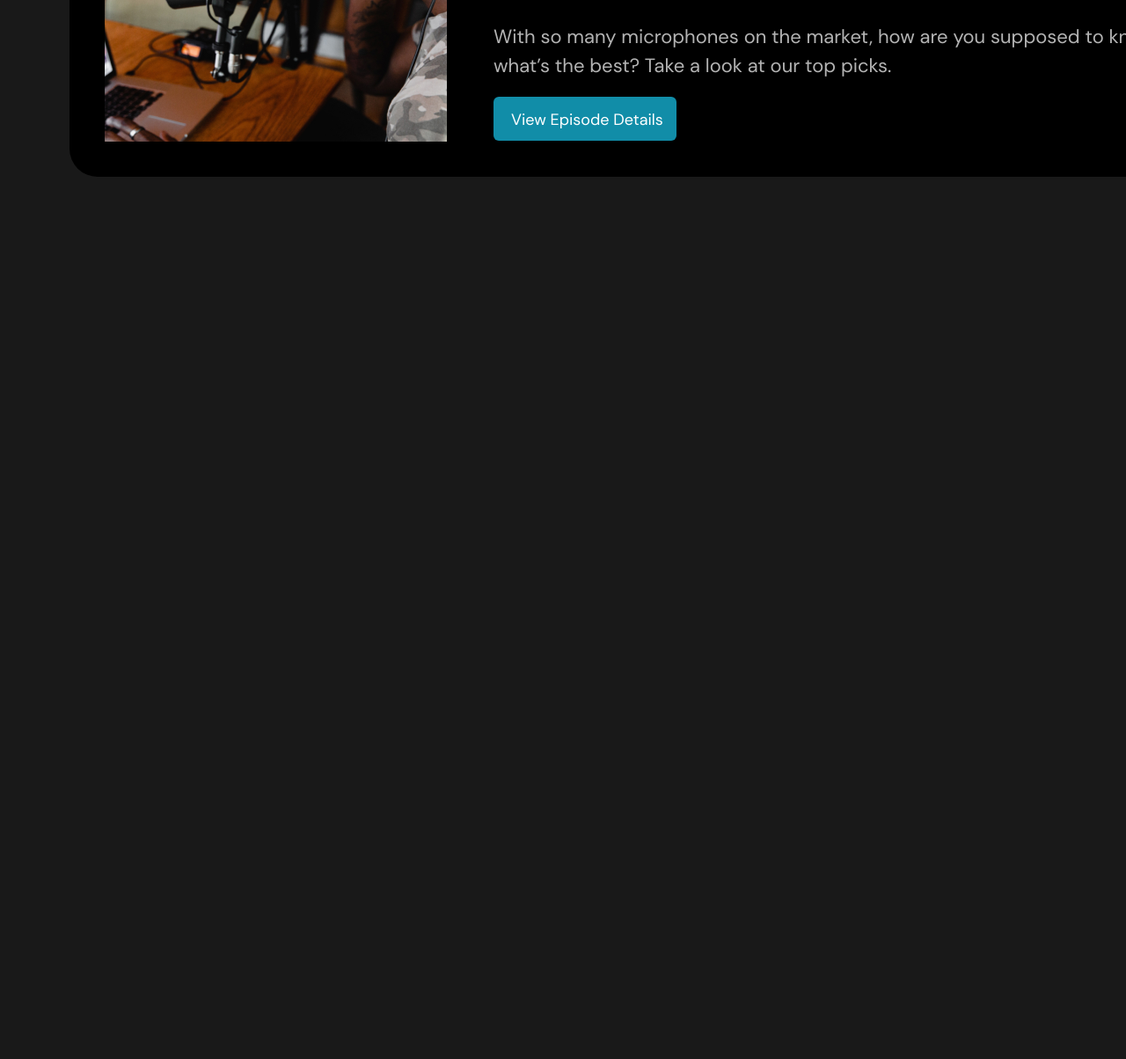
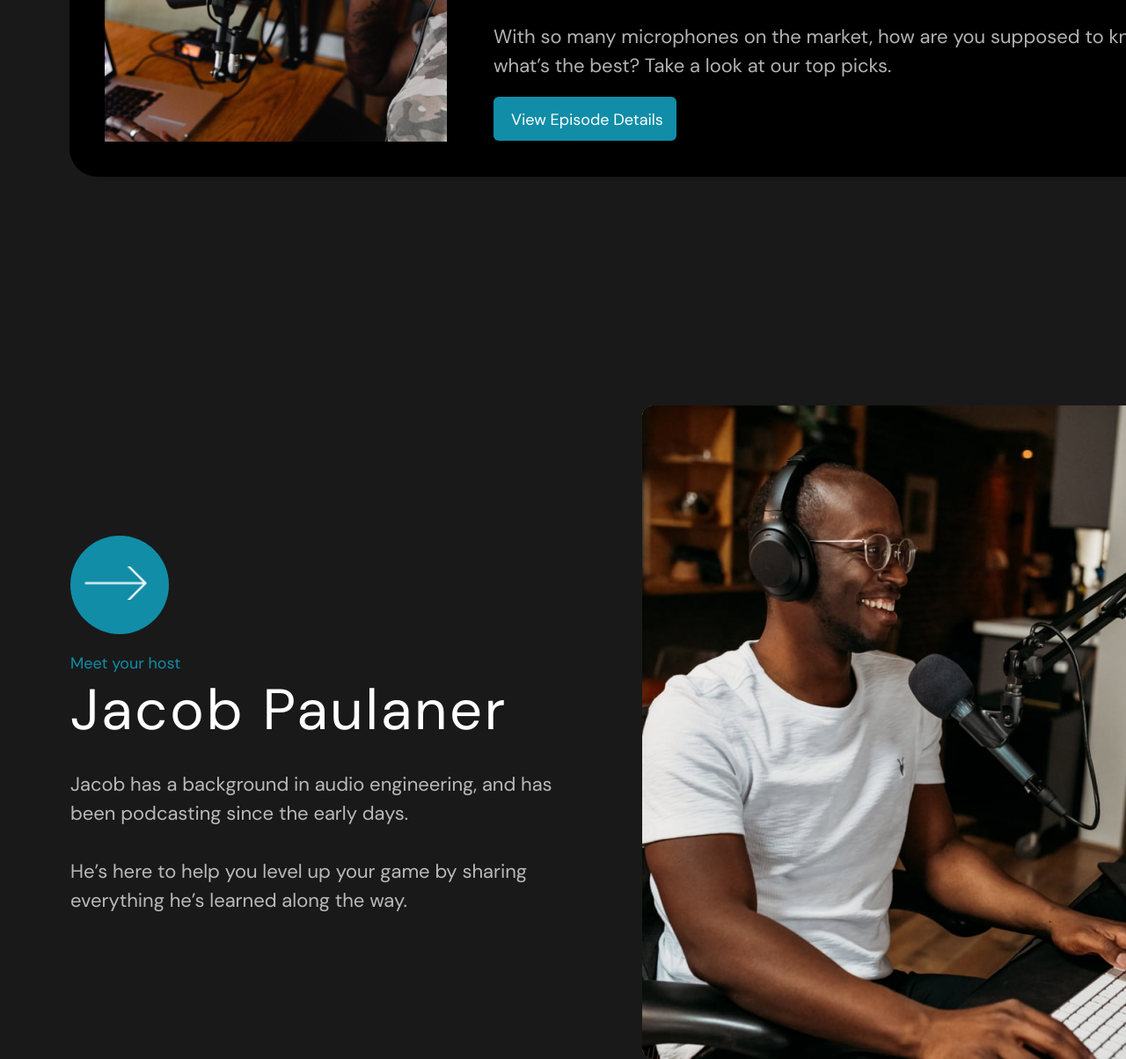
Before and after one commit to sherzodxon/castaway, a plain HTML site: page index.html in a window 1280 px wide. Shown: the part 2759-3963 px from the top of the page at 88% size. Before the commit the page ends 2960 px from the top, so only its background shows below. Drawn offline with Linux system fonts and the light colour scheme.

Commit message:
person section is finished

```diff
--- a/index.html
+++ b/index.html
@@ -99,6 +99,18 @@
                 </ol>
             </div>
         </section>
+        <section class="person">
+            <div class="person-container container">
+                <div class="person-text-wrapper">
+                    <a href="/index.html" class="person-link"></a>
+                    <p class="person-link-info">Meet your host</p>
+                    <p class="person-name">Jacob Paulaner</p>
+                    <p class="person-text">Jacob has a background in audio engineering, and has been podcasting since the early days.</p>
+                    <p class="person-text person-second-text">He’s here to help you level up your game by sharing everything he’s learned along the way.</p>
+                </div>
+                <img src="img/person.jpg" width="650" height="743" alt="Jacob" class="person-img">
+            </div>
+        </section>
     </main>
 <script src="js/main.js"></script>
 </body>
--- a/scss/blocks/_blocks.scss
+++ b/scss/blocks/_blocks.scss
@@ -3,3 +3,4 @@
 @import 'intro';
 @import 'listen';
 @import 'latest';
+@import 'person';
--- /dev/null
+++ b/scss/blocks/_person.scss
@@ -0,0 +1,57 @@
+.person {
+    margin-top: 260px;
+}
+
+.person-container {
+    width: 1320px;
+    display: flex;
+    justify-content: space-between;
+    padding-left: 20px;
+    padding-right: 0;
+}
+
+.person-link {
+    display: block;
+    width: 112px;
+    height: 112px;
+    border-radius: 50%;
+    background-color: var(--blue);
+    position: relative;
+    margin-top: 148px;
+
+    &::after {
+        position: absolute;
+        width: 71px;
+        height: 38px;
+        content: '';
+        background: url(../../img/person-aft.png) no-repeat center center;
+        background-size: contain;
+        top: calc(50% - 21px);
+        left: calc(50% - 40px);
+    }
+}
+
+.person-link-info {
+    color: var(--blue);
+    font-size: 18px;
+    line-height: 27px;
+    margin-top: 20px;
+}
+
+.person-name {
+    font-size: 65px;
+    line-height: 79px;
+    letter-spacing: 2.88px;
+    margin-bottom: 28px;
+}
+
+.person-text {
+    font-size: 22px;
+    line-height: 33px;
+    color: rgba(255, 255, 255, 0.7);
+    margin-bottom: 33px;
+    width: 556px;
+}
+.person-img{
+    border-radius: 13px;
+}
```
Also changed, not shown: css/main.css, img/person-aft.png (added), img/person-after.svg (added), img/person.jpg (added), 1 other file.
